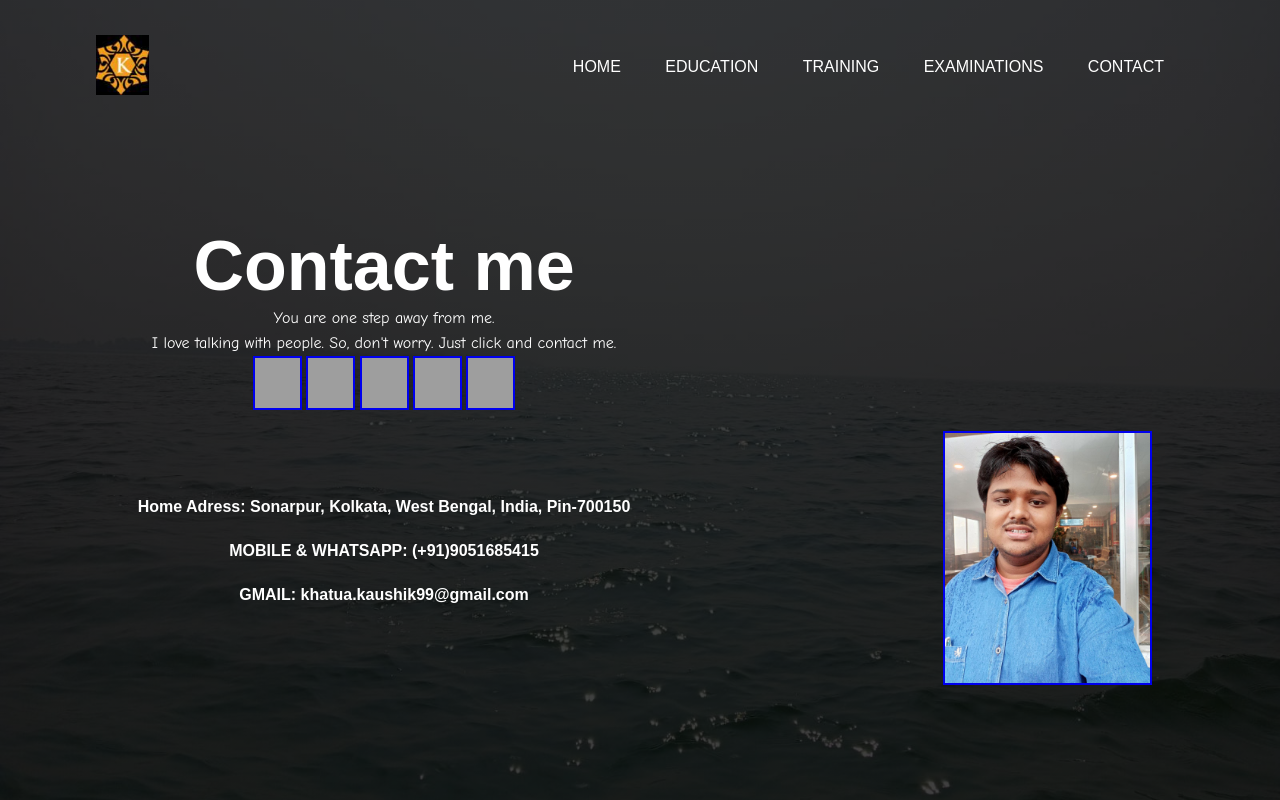
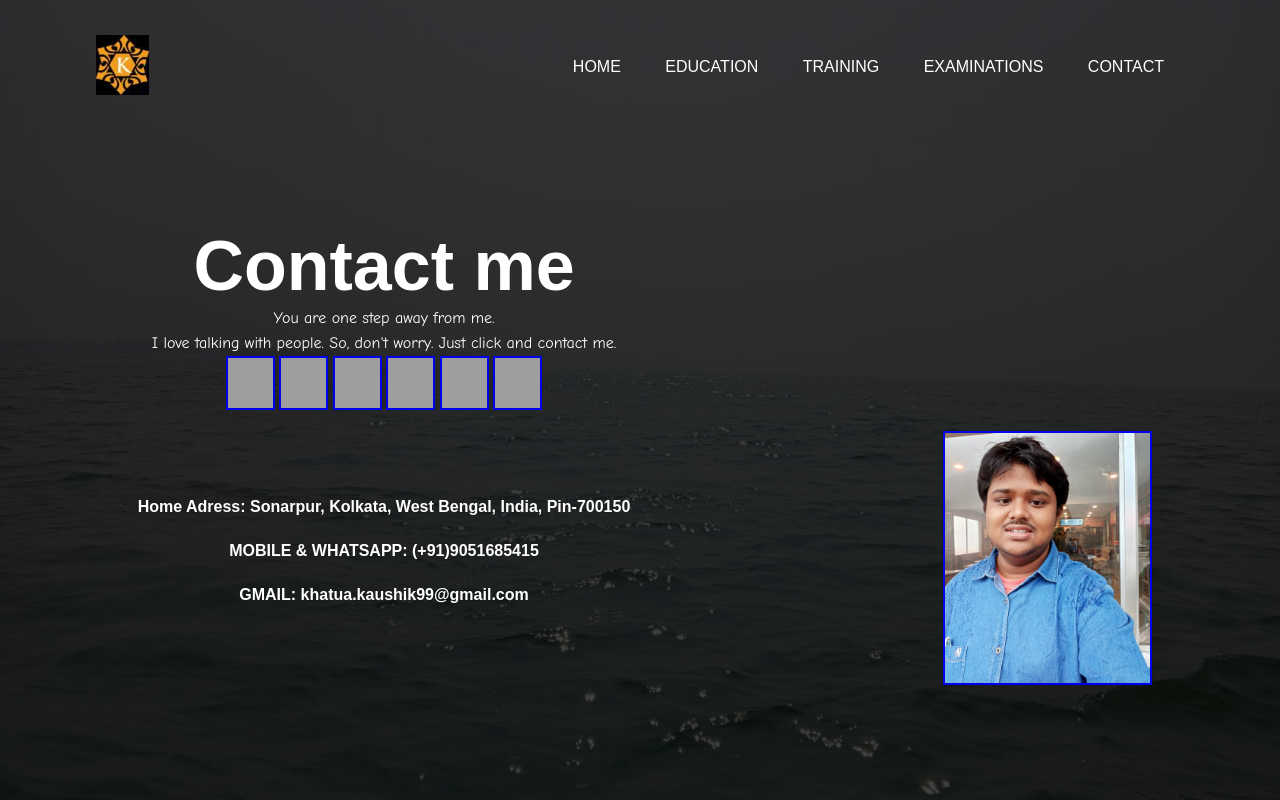
Before and after one commit to kk8537/kk8537.github.io, a plain HTML site: page contact.html in a window 1280 px wide. Drawn offline with Linux system fonts and the light colour scheme; grey boxes are pictures that could not be loaded.

Commit message:
Update contact.html

```diff
--- a/contact.html
+++ b/contact.html
@@ -39,6 +39,7 @@
 	" target="_blank"><img src="https://img.icons8.com/color/2x/twitter--v2.gif"
 	alt="IMAGE ALT TEXT HERE" width="45" height="50" border="2" /></a>      <a href="mailto:khatua.kaushik99@gmail.com
 	" target="_blank"><img src="https://img.icons8.com/color/2x/gmail--v2.gif"
+	alt="IMAGE ALT TEXT HERE" width="45" height="50" border="2" /></a> <a href=" https://wa.me/919051685415?text=I have come here from your website link" target="_blank"><img src="https://img.icons8.com/color/2x/whatsapp--v6.gif"
 	alt="IMAGE ALT TEXT HERE" width="45" height="50" border="2" /></a>
 
 
```
